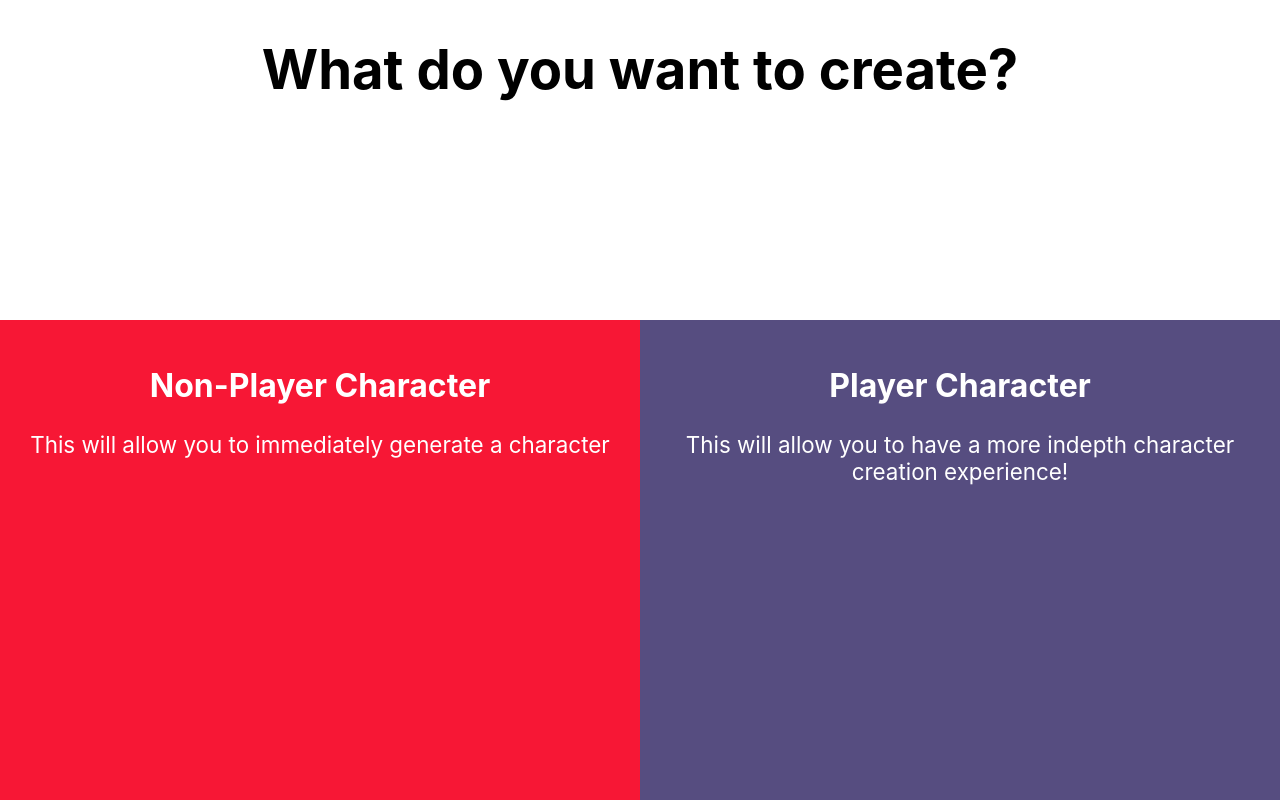
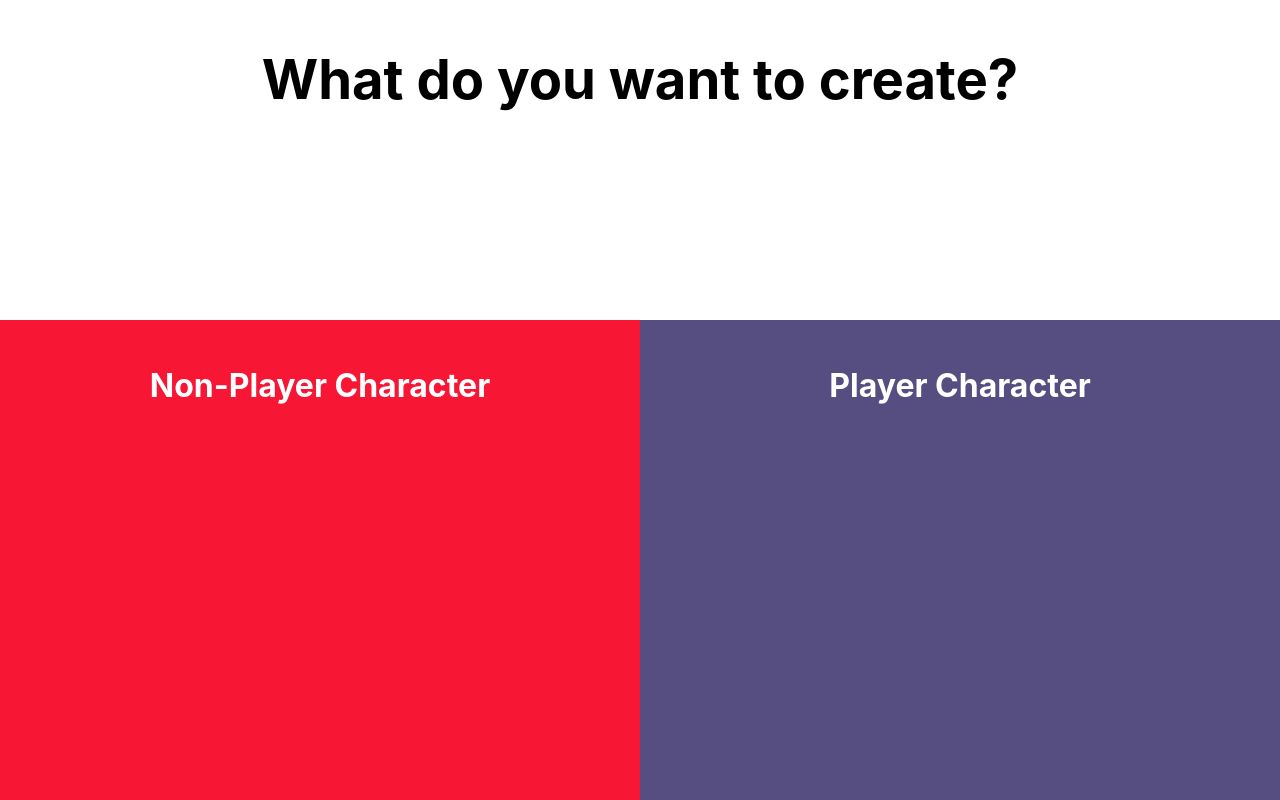
Before and after one commit to erin-davis/chara-generator, a React (Create React App) app: page /use in a window 1280 px wide. Built offline with nearby package versions, Linux system fonts and the light colour scheme; no server answers; the HTML template or start-up script is replaced by a standard one.

Commit message:
fixed functionality and styling on GeneratorUse.js

```diff
--- a/src/App.css
+++ b/src/App.css
@@ -1,3 +1,7 @@
+.App{
+  padding: 10px;
+}
+
 .App-logo {
   height: 40vmin;
   pointer-events: none;
@@ -66,6 +70,7 @@
 }
 .creation-use p{
   font-size: 1.4rem;
+  visibility: hidden;
 }
 .NPC{
   background-color: #F71735;
@@ -73,6 +78,12 @@
 .PC{
   background-color: #564D80;
 }
+.active p{
+  visibility: visible;
+}
+/* .active-section p{
+  visibility: visible;
+} */
 
 
 /* After one is selected, it will either take them to the final page (NPC) or to the generator styling (PC) */
--- a/src/components/GeneratorUse.js
+++ b/src/components/GeneratorUse.js
@@ -1,17 +1,31 @@
 import React from "react";
-import {BrowserRouter as Router, Link, Switch} from "react-router-dom";
+import {BrowserRouter as Router, Link, Switch, useHistory} from "react-router-dom";
 import UseCard from "./UseCard.js";
 
 const GeneratorUse = () =>{
+  const history = useHistory();
 
   const sectionSelect = e =>{
     e.preventDefault();
   }
   //i had the create-card sections wrapped in Link from rrd
-  const npcSelect = e =>{
-    e.preventDefault();
+  const npcSelect = () =>{
+    history.push('/final');
+  }
 
+  const pcSelect = () =>{
+    history.push('/selection');
   }
+
+  let descEnter = e =>{
+    e.target.classList.toggle('active');
+  }
+
+  let descLeave = e =>{
+    e.target.classList.toggle('active');
+  }
+
+
 
   return (
     <div className="generator-use">
@@ -19,13 +33,13 @@ const GeneratorUse = () =>{
           <h1>What do you want to create?</h1>
         </header>
       <div className="creation-use">
-          <section className="NPC">
+          <section className="NPC" onMouseEnter={descEnter} onMouseLeave={descLeave} onClick={npcSelect}>
             <h2>Non-Player Character</h2>
             <p>This will allow you to immediately generate a character</p>
           </section>
-          <section className="PC">
+          <section className="PC" onMouseEnter={descEnter} onMouseLeave={descLeave} onClick={pcSelect}>
             <h2>Player Character</h2>
-            <p>This will allow you to have a more indepth character creation experience!</p>
+            <p>This will allow you to have a more indepth character creation experience! You can pick and choose data you want your character to keep.</p>
           </section>
         </div>
         <div className="pick-use">
--- a/src/components/NameGeneratorAPI.js
+++ b/src/components/NameGeneratorAPI.js
@@ -1,7 +1,7 @@
 import React, {useEffect} from "react";
 import axios from "axios";
 
-console.log(`${process.env.REACT_APP_NAME_API_KEY}`);
+//console.log(`${process.env.REACT_APP_NAME_API_KEY}`);
 
 const NameGenerator = props =>{
 
```
Also changed, not shown: 1 other file (tests, documents, lock files or other folders).
